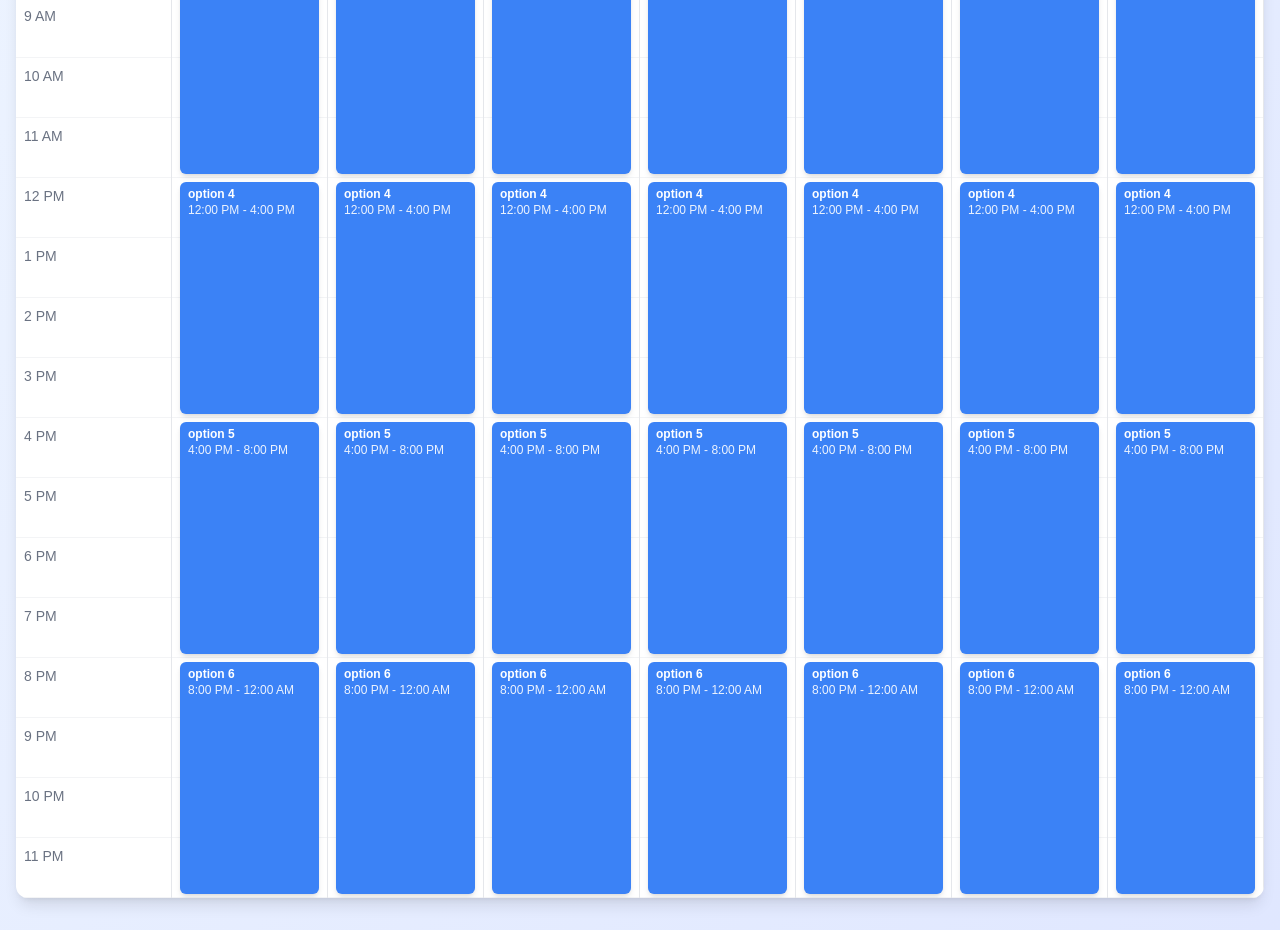
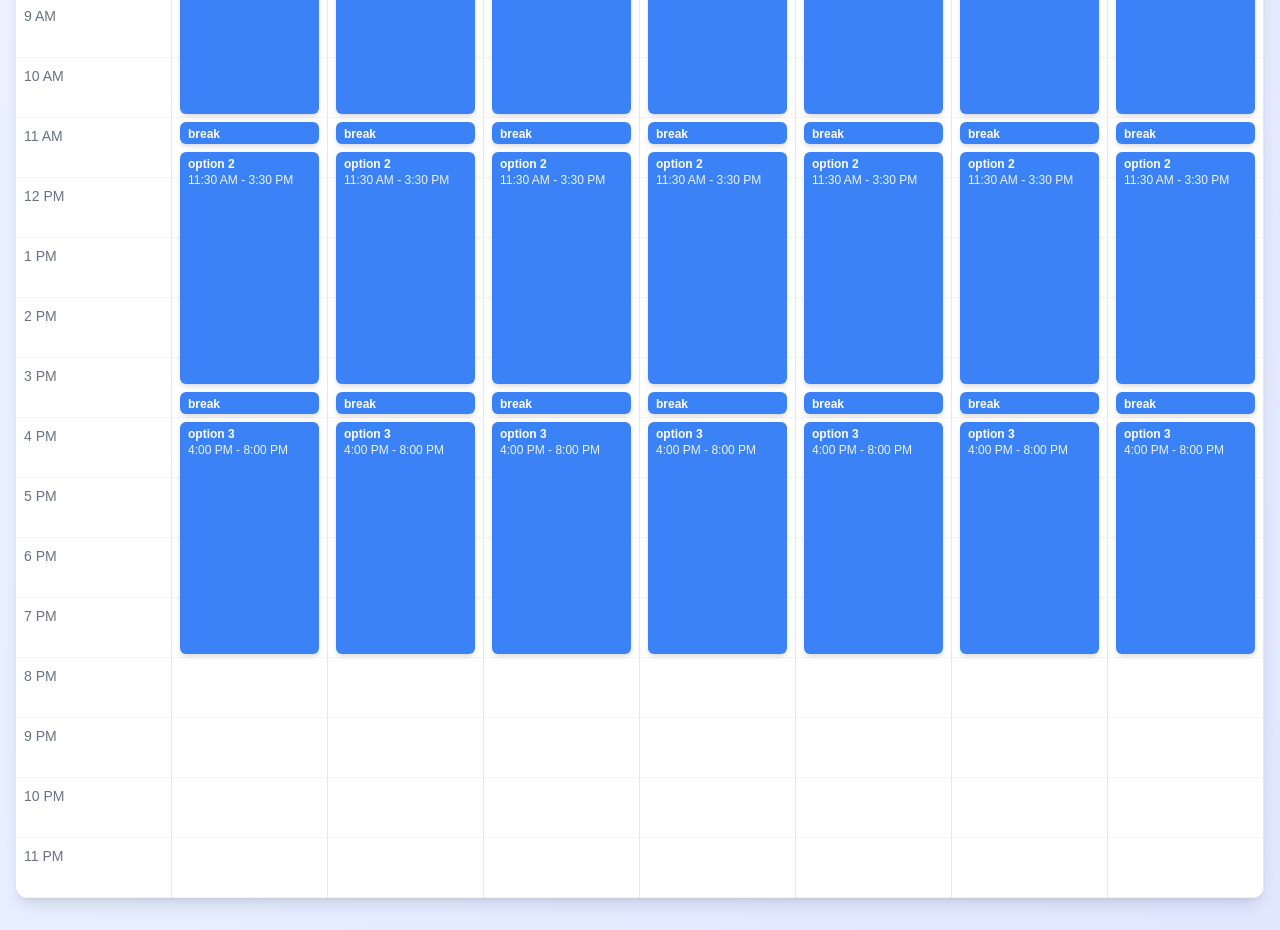
Before and after one commit to Micsushi/poegroupcalendar, a Next.js app: page /scheduler in a window 1280 px wide. Shown: the part 740-1670 px from the top of the page. Built offline with nearby package versions, Linux system fonts and the light colour scheme.

Commit message:
updated calendar

```diff
--- a/app/data.ts
+++ b/app/data.ts
@@ -25,52 +25,45 @@ export const people: Person[] = [
 ];
 
 export const scheduleEvents: ScheduleEvent[] = [
-  { name: "option 1", day: 1, startHour: 0, startMinute: 0, endHour: 4, endMinute: 0, color: "#3b82f6" },
-  { name: "option 2", day: 1, startHour: 4, startMinute: 0, endHour: 8, endMinute: 0, color: "#3b82f6" },
-  { name: "option 3", day: 1, startHour: 8, startMinute: 0, endHour: 12, endMinute: 0, color: "#3b82f6" },
-  { name: "option 4", day: 1, startHour: 12, startMinute: 0, endHour: 16, endMinute: 0, color: "#3b82f6" },
-  { name: "option 5", day: 1, startHour: 16, startMinute: 0, endHour: 20, endMinute: 0, color: "#3b82f6" },
-  { name: "option 6", day: 1, startHour: 20, startMinute: 0, endHour: 24, endMinute: 0, color: "#3b82f6" },
+  { name: "option 1", day: 1, startHour: 7, startMinute: 0, endHour: 11, endMinute: 0, color: "#3b82f6" },
+  { name: "break", day: 1, startHour: 11, startMinute: 0, endHour: 11, endMinute: 30, color: "#3b82f6" },
+  { name: "option 2", day: 1, startHour: 11, startMinute: 30, endHour: 15, endMinute: 30, color: "#3b82f6" },
+  { name: "break", day: 1, startHour: 15, startMinute: 30, endHour: 16, endMinute: 0, color: "#3b82f6" },
+  { name: "option 3", day: 1, startHour: 16, startMinute: 0, endHour: 20, endMinute: 0, color: "#3b82f6" },
 
-  { name: "option 1", day: 2, startHour: 0, startMinute: 0, endHour: 4, endMinute: 0, color: "#3b82f6" },
-  { name: "option 2", day: 2, startHour: 4, startMinute: 0, endHour: 8, endMinute: 0, color: "#3b82f6" },
-  { name: "option 3", day: 2, startHour: 8, startMinute: 0, endHour: 12, endMinute: 0, color: "#3b82f6" },
-  { name: "option 4", day: 2, startHour: 12, startMinute: 0, endHour: 16, endMinute: 0, color: "#3b82f6" },
-  { name: "option 5", day: 2, startHour: 16, startMinute: 0, endHour: 20, endMinute: 0, color: "#3b82f6" },
-  { name: "option 6", day: 2, startHour: 20, startMinute: 0, endHour: 24, endMinute: 0, color: "#3b82f6" },
+  { name: "option 1", day: 2, startHour: 7, startMinute: 0, endHour: 11, endMinute: 0, color: "#3b82f6" },
+  { name: "break", day: 2, startHour: 11, startMinute: 0, endHour: 11, endMinute: 30, color: "#3b82f6" },
+  { name: "option 2", day: 2, startHour: 11, startMinute: 30, endHour: 15, endMinute: 30, color: "#3b82f6" },
+  { name: "break", day: 2, startHour: 15, startMinute: 30, endHour: 16, endMinute: 0, color: "#3b82f6" },
+  { name: "option 3", day: 2, startHour: 16, startMinute: 0, endHour: 20, endMinute: 0, color: "#3b82f6" },
 
-  { name: "option 1", day: 3, startHour: 0, startMinute: 0, endHour: 4, endMinute: 0, color: "#3b82f6" },
-  { name: "option 2", day: 3, startHour: 4, startMinute: 0, endHour: 8, endMinute: 0, color: "#3b82f6" },
-  { name: "option 3", day: 3, startHour: 8, startMinute: 0, endHour: 12, endMinute: 0, color: "#3b82f6" },
-  { name: "option 4", day: 3, startHour: 12, startMinute: 0, endHour: 16, endMinute: 0, color: "#3b82f6" },
-  { name: "option 5", day: 3, startHour: 16, startMinute: 0, endHour: 20, endMinute: 0, color: "#3b82f6" },
-  { name: "option 6", day: 3, startHour: 20, startMinute: 0, endHour: 24, endMinute: 0, color: "#3b82f6" },
+  { name: "option 1", day: 3, startHour: 7, startMinute: 0, endHour: 11, endMinute: 0, color: "#3b82f6" },
+  { name: "break", day: 3, startHour: 11, startMinute: 0, endHour: 11, endMinute: 30, color: "#3b82f6" },
+  { name: "option 2", day: 3, startHour: 11, startMinute: 30, endHour: 15, endMinute: 30, color: "#3b82f6" },
+  { name: "break", day: 3, startHour: 15, startMinute: 30, endHour: 16, endMinute: 0, color: "#3b82f6" },
+  { name: "option 3", day: 3, startHour: 16, startMinute: 0, endHour: 20, endMinute: 0, color: "#3b82f6" },
 
-  { name: "option 1", day: 4, startHour: 0, startMinute: 0, endHour: 4, endMinute: 0, color: "#3b82f6" },
-  { name: "option 2", day: 4, startHour: 4, startMinute: 0, endHour: 8, endMinute: 0, color: "#3b82f6" },
-  { name: "option 3", day: 4, startHour: 8, startMinute: 0, endHour: 12, endMinute: 0, color: "#3b82f6" },
-  { name: "option 4", day: 4, startHour: 12, startMinute: 0, endHour: 16, endMinute: 0, color: "#3b82f6" },
-  { name: "option 5", day: 4, startHour: 16, startMinute: 0, endHour: 20, endMinute: 0, color: "#3b82f6" },
-  { name: "option 6", day: 4, startHour: 20, startMinute: 0, endHour: 24, endMinute: 0, color: "#3b82f6" },
+  { name: "option 1", day: 4, startHour: 7, startMinute: 0, endHour: 11, endMinute: 0, color: "#3b82f6" },
+  { name: "break", day: 4, startHour: 11, startMinute: 0, endHour: 11, endMinute: 30, color: "#3b82f6" },
+  { name: "option 2", day: 4, startHour: 11, startMinute: 30, endHour: 15, endMinute: 30, color: "#3b82f6" },
+  { name: "break", day: 4, startHour: 15, startMinute: 30, endHour: 16, endMinute: 0, color: "#3b82f6" },
+  { name: "option 3", day: 4, startHour: 16, startMinute: 0, endHour: 20, endMinute: 0, color: "#3b82f6" },
 
-  { name: "option 1", day: 5, startHour: 0, startMinute: 0, endHour: 4, endMinute: 0, color: "#3b82f6" },
-  { name: "option 2", day: 5, startHour: 4, startMinute: 0, endHour: 8, endMinute: 0, color: "#3b82f6" },
-  { name: "option 3", day: 5, startHour: 8, startMinute: 0, endHour: 12, endMinute: 0, color: "#3b82f6" },
-  { name: "option 4", day: 5, startHour: 12, startMinute: 0, endHour: 16, endMinute: 0, color: "#3b82f6" },
-  { name: "option 5", day: 5, startHour: 16, startMinute: 0, endHour: 20, endMinute: 0, color: "#3b82f6" },
-  { name: "option 6", day: 5, startHour: 20, startMinute: 0, endHour: 24, endMinute: 0, color: "#3b82f6" },
+  { name: "option 1", day: 5, startHour: 7, startMinute: 0, endHour: 11, endMinute: 0, color: "#3b82f6" },
+  { name: "break", day: 5, startHour: 11, startMinute: 0, endHour: 11, endMinute: 30, color: "#3b82f6" },
+  { name: "option 2", day: 5, startHour: 11, startMinute: 30, endHour: 15, endMinute: 30, color: "#3b82f6" },
+  { name: "break", day: 5, startHour: 15, startMinute: 30, endHour: 16, endMinute: 0, color: "#3b82f6" },
+  { name: "option 3", day: 5, startHour: 16, startMinute: 0, endHour: 20, endMinute: 0, color: "#3b82f6" },
 
-  { name: "option 1", day: 6, startHour: 0, startMinute: 0, endHour: 4, endMinute: 0, color: "#3b82f6" },
-  { name: "option 2", day: 6, startHour: 4, startMinute: 0, endHour: 8, endMinute: 0, color: "#3b82f6" },
-  { name: "option 3", day: 6, startHour: 8, startMinute: 0, endHour: 12, endMinute: 0, color: "#3b82f6" },
-  { name: "option 4", day: 6, startHour: 12, startMinute: 0, endHour: 16, endMinute: 0, color: "#3b82f6" },
-  { name: "option 5", day: 6, startHour: 16, startMinute: 0, endHour: 20, endMinute: 0, color: "#3b82f6" },
-  { name: "option 6", day: 6, startHour: 20, startMinute: 0, endHour: 24, endMinute: 0, color: "#3b82f6" },
+  { name: "option 1", day: 6, startHour: 7, startMinute: 0, endHour: 11, endMinute: 0, color: "#3b82f6" },
+  { name: "break", day: 6, startHour: 11, startMinute: 0, endHour: 11, endMinute: 30, color: "#3b82f6" },
+  { name: "option 2", day: 6, startHour: 11, startMinute: 30, endHour: 15, endMinute: 30, color: "#3b82f6" },
+  { name: "break", day: 6, startHour: 15, startMinute: 30, endHour: 16, endMinute: 0, color: "#3b82f6" },
+  { name: "option 3", day: 6, startHour: 16, startMinute: 0, endHour: 20, endMinute: 0, color: "#3b82f6" },
 
-  { name: "option 1", day: 7, startHour: 0, startMinute: 0, endHour: 4, endMinute: 0, color: "#3b82f6" },
-  { name: "option 2", day: 7, startHour: 4, startMinute: 0, endHour: 8, endMinute: 0, color: "#3b82f6" },
-  { name: "option 3", day: 7, startHour: 8, startMinute: 0, endHour: 12, endMinute: 0, color: "#3b82f6" },
-  { name: "option 4", day: 7, startHour: 12, startMinute: 0, endHour: 16, endMinute: 0, color: "#3b82f6" },
-  { name: "option 5", day: 7, startHour: 16, startMinute: 0, endHour: 20, endMinute: 0, color: "#3b82f6" },
-  { name: "option 6", day: 7, startHour: 20, startMinute: 0, endHour: 24, endMinute: 0, color: "#3b82f6" },
+  { name: "option 1", day: 7, startHour: 7, startMinute: 0, endHour: 11, endMinute: 0, color: "#3b82f6" },
+  { name: "break", day: 7, startHour: 11, startMinute: 0, endHour: 11, endMinute: 30, color: "#3b82f6" },
+  { name: "option 2", day: 7, startHour: 11, startMinute: 30, endHour: 15, endMinute: 30, color: "#3b82f6" },
+  { name: "break", day: 7, startHour: 15, startMinute: 30, endHour: 16, endMinute: 0, color: "#3b82f6" },
+  { name: "option 3", day: 7, startHour: 16, startMinute: 0, endHour: 20, endMinute: 0, color: "#3b82f6" },
 ];
```
